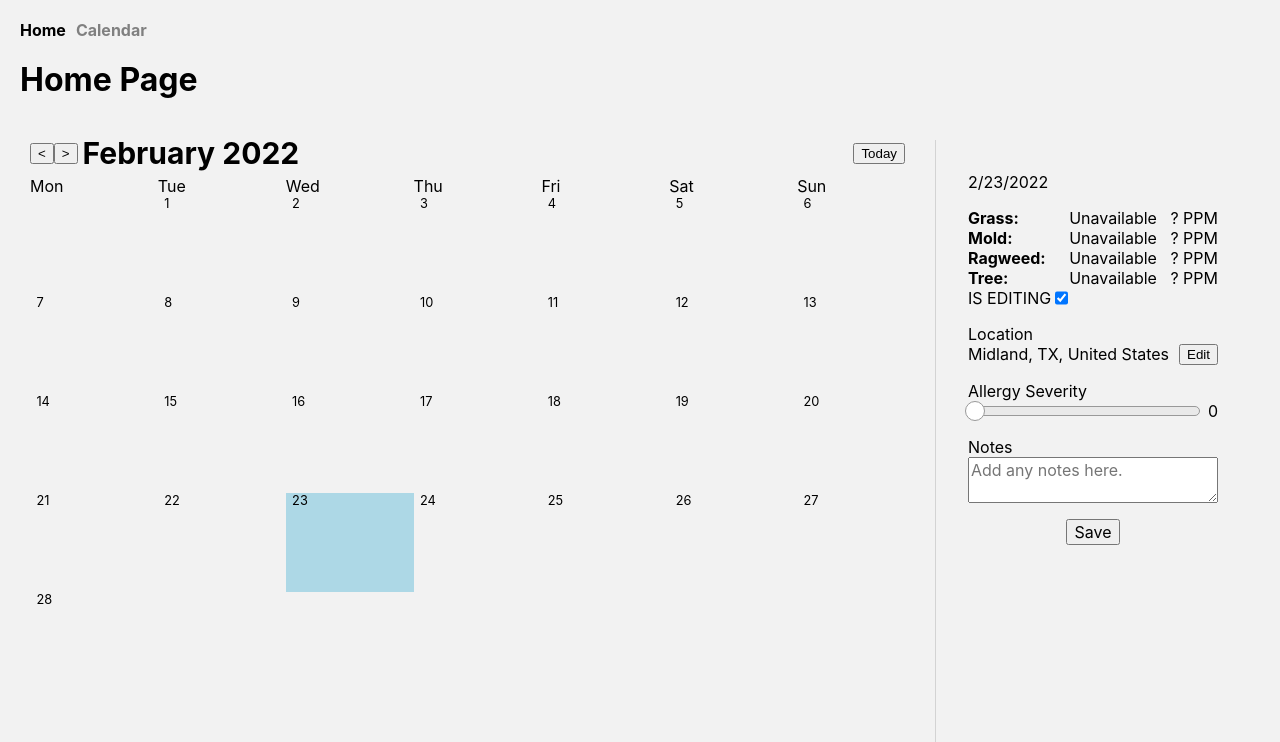
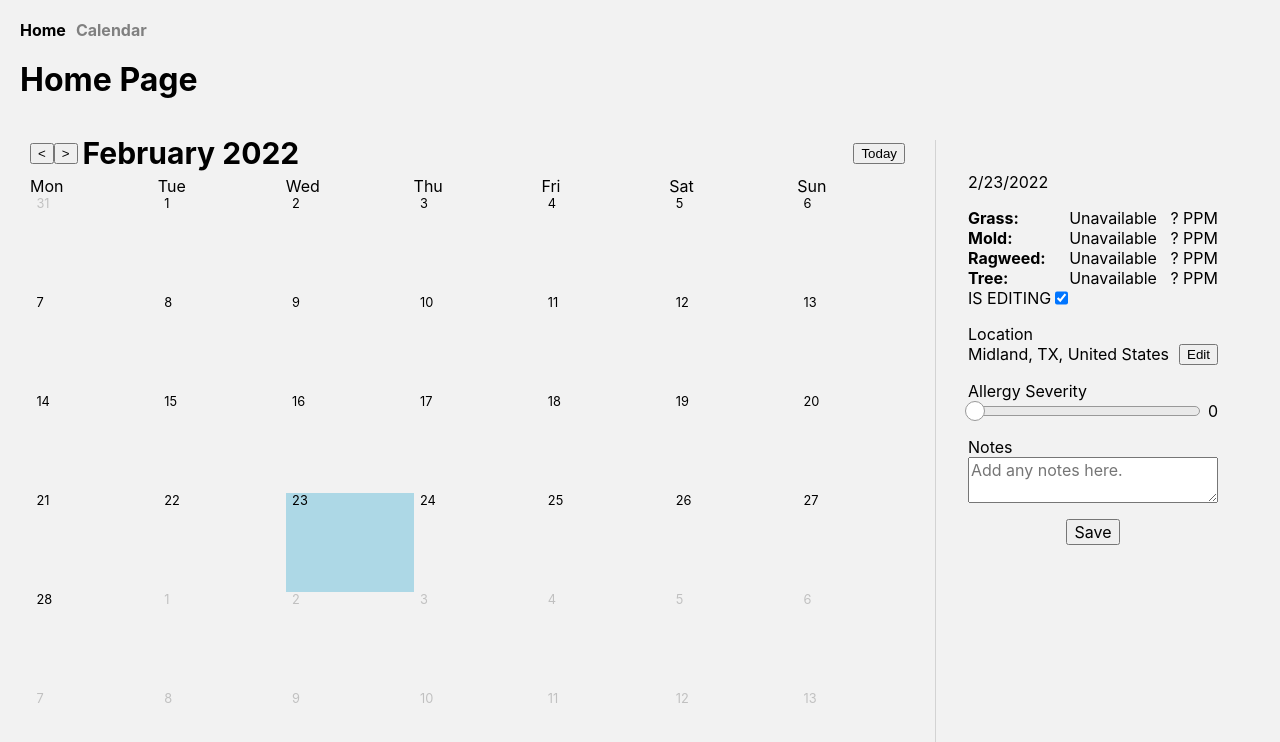
Before and after one commit to mmtandoc/allergy-diary, a Next.js app: page /calendar in a window 1280 px wide. Shown: the top 742 px of the page. Built offline with nearby package versions, Linux system fonts and the light colour scheme.

Commit message:
Modification to Calendar component

```diff
--- a/components/Calendar/Day.tsx
+++ b/components/Calendar/Day.tsx
@@ -31,13 +31,24 @@ const Day = (props: Props) => {
   //onMouseEnter={toggleHover}
   //onMouseLeave={toggleHover}
   return (
+    /*
+  hidden={!props.currentMonth}
+  aria-hidden={!props.currentMonth}
+
+*/
+    // eslint-disable-next-line jsx-a11y/click-events-have-key-events
     <div
       className={className}
       style={{ gridColumn: props.date.weekday.toString() }}
+      title={props.date.toLocaleString(DateTime.DATE_FULL)}
       onClick={() => props.setSelectedDay(props.date)}
-      hidden={!props.currentMonth}
+      aria-selected={isSelected}
+      role="gridcell"
+      tabIndex={0}
     >
-      <div className="date-label">{props.date.day}</div>
+      <div aria-label="day" className="date-label">
+        {props.date.day}
+      </div>
       {props.renderDayContent?.(props.date)}
       <style jsx>{`
         .calendar-day .date-label {
@@ -45,8 +56,7 @@ const Day = (props: Props) => {
           margin-left: 5%;
         }
         .calendar-day:not(.curr-month) {
-          color: rgb(179, 179, 179);
-          display: none;
+          opacity: 20%;
         }
         .calendar-day.today {
           background-color: rgb(206, 229, 236) !important;
--- a/components/Calendar/Month.tsx
+++ b/components/Calendar/Month.tsx
@@ -20,7 +20,8 @@ const Month = (props: Props) => {
       </div>,
     )
   }
-  const days: ReactElement[] = []
+
+  const weeks: ReactElement[] = []
 
   //const startDate = props.date.startOf("month").startOf("week")
   const startDate = props.currentMonth.startOf("month").startOf("week")
@@ -29,38 +30,67 @@ const Month = (props: Props) => {
 
   startDate
     .until(endDate)
+    .splitBy({ weeks: 1 })
+    .map((weekValue: Interval, weekIndex: number) => {
+      const days: ReactElement[] = []
+      const weekStart = weekValue.start
+      weekStart
+        .until(weekStart.endOf("week"))
         .splitBy({ days: 1 })
-    .map((value: Interval, index: number) => {
-      const cellDate = value.start
+        .map((dayValue: Interval, dayIndex: number) => {
+          const cellDate = dayValue.start
 
           days.push(
             <Day
               date={cellDate}
               selectedDay={props.selectedDay}
               setSelectedDay={props.setSelectedDay}
-          key={index}
+              key={dayIndex}
               currentMonth={cellDate.hasSame(props.currentMonth, "month")}
               renderDayContent={props.renderDayContent}
             />,
           )
         })
+      weeks.push(
+        <div className="calendar-week" role="row" key={weekIndex}>
+          {days}
+        </div>,
+      )
+    })
 
   return (
-    <div className="calendar-month">
+    <div className="calendar-month" role="grid">
+      <div className="calendar-day-labels" role="row">
         {dayLabels}
-      {days}
+      </div>
+
+      {weeks}
       <style jsx>{`
         .calendar-month {
-          display: grid;
-          grid-template-columns: repeat(7, 1fr);
-          grid-template-rows: auto repeat(6, 1fr);
           flex-grow: 1;
         }
-        .calendar-month > * {
+        .calendar-month {
           align-items: left;
           display: flex;
           flex-direction: column;
-          justify-content: center;
+          flex: 1 1 0%;
+        }
+
+        .calendar-month > :global(.calendar-week),
+        .calendar-day-labels {
+          display: flex;
+          flex-direction: row;
+          flex: 1 1 0%;
+        }
+
+        .calendar-day-labels {
+          flex-basis: 0;
+          flex-grow: 0;
+        }
+
+        :global(.calendar-day),
+        :global(.calendar-day-label) {
+          width: 100%;
         }
       `}</style>
     </div>
```
Lines whose indentation alone changed are shown as unchanged.
